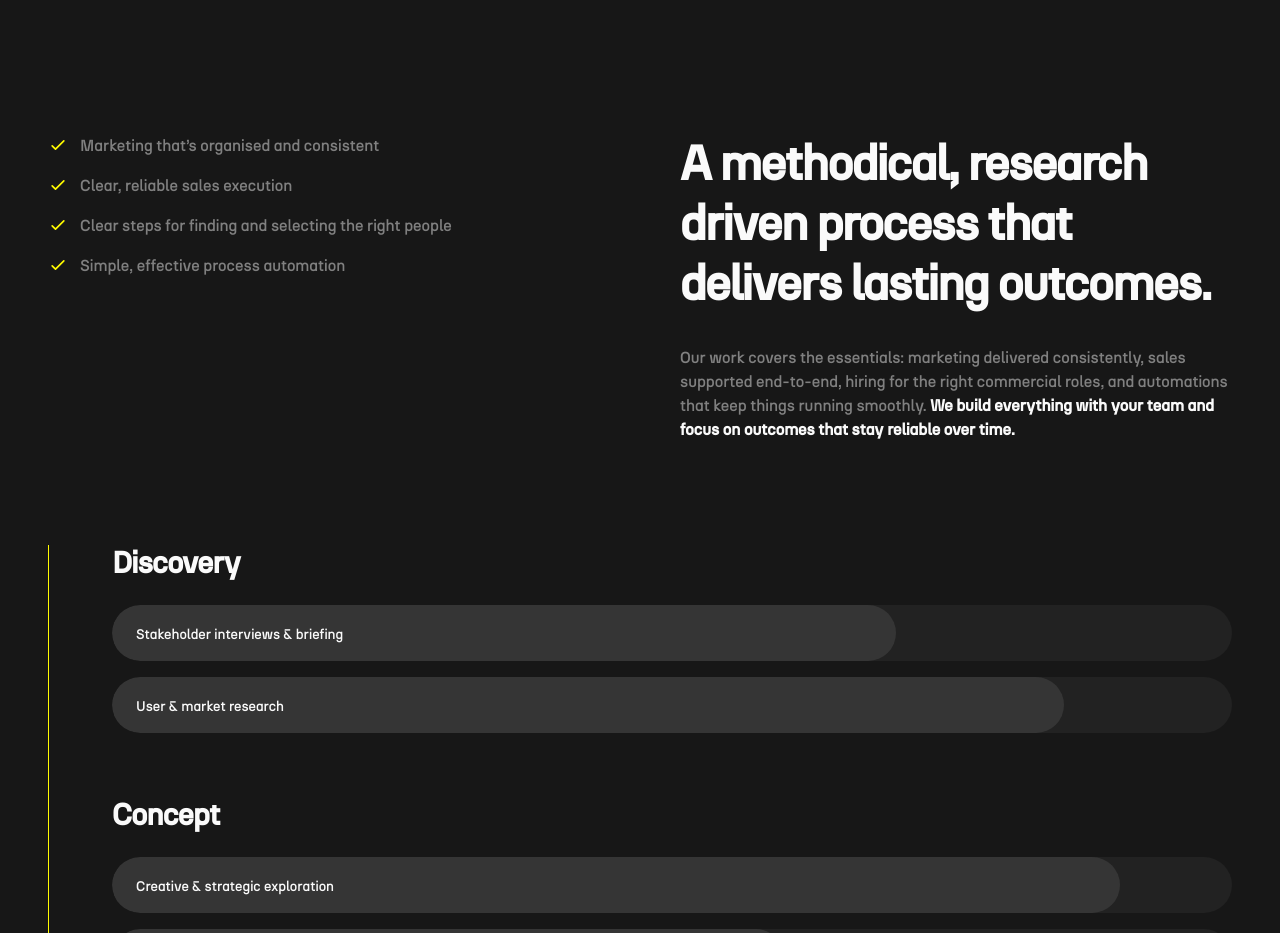
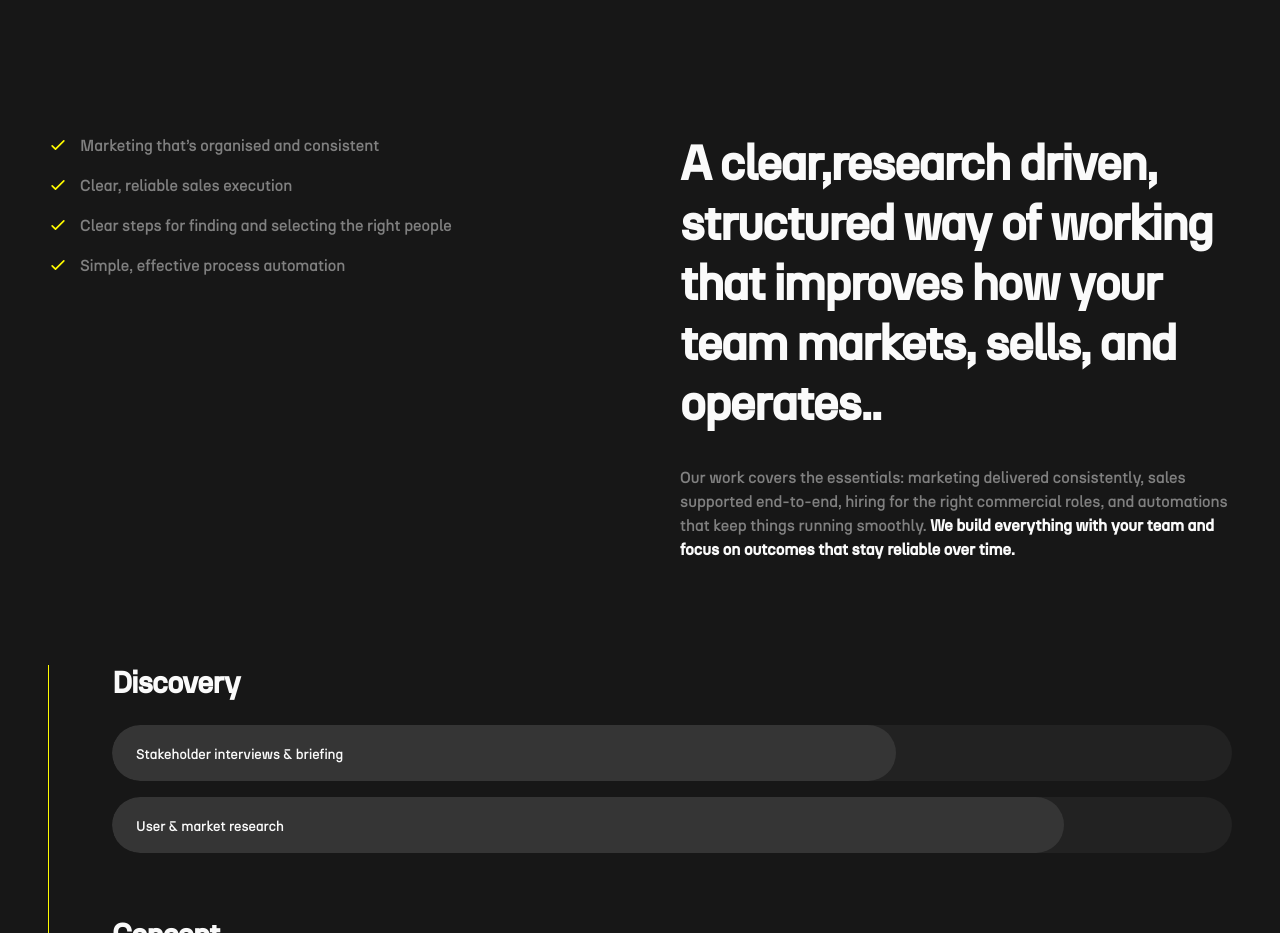
Before and after one commit to ElmiraGabrielyan/voltera-screenshot-magic, a React (Vite) app: page / in a window 1280 px wide. Shown: the part 2840-3773 px from the top of the page. Built offline with nearby package versions, Linux system fonts and the light colour scheme; the HTML template or start-up script is replaced by a standard one.

Commit message:
Code edited in Lovable Code Editor
Edited UI in Lovable

```diff
--- a/src/components/Process.tsx
+++ b/src/components/Process.tsx
@@ -64,7 +64,8 @@ const Process = () => {
           {/* Right side - Content */}
           <div>
             <h2 className="text-5xl font-bold mb-8 leading-tight">
-              A methodical, research driven process that delivers lasting outcomes.
+              A clear,research driven, structured way of working that improves how your team markets, sells, and
+              operates..
             </h2>
             <p className="text-dark-muted mb-2">
               Our work covers the essentials: marketing delivered consistently, sales supported end-to-end, hiring for
```
